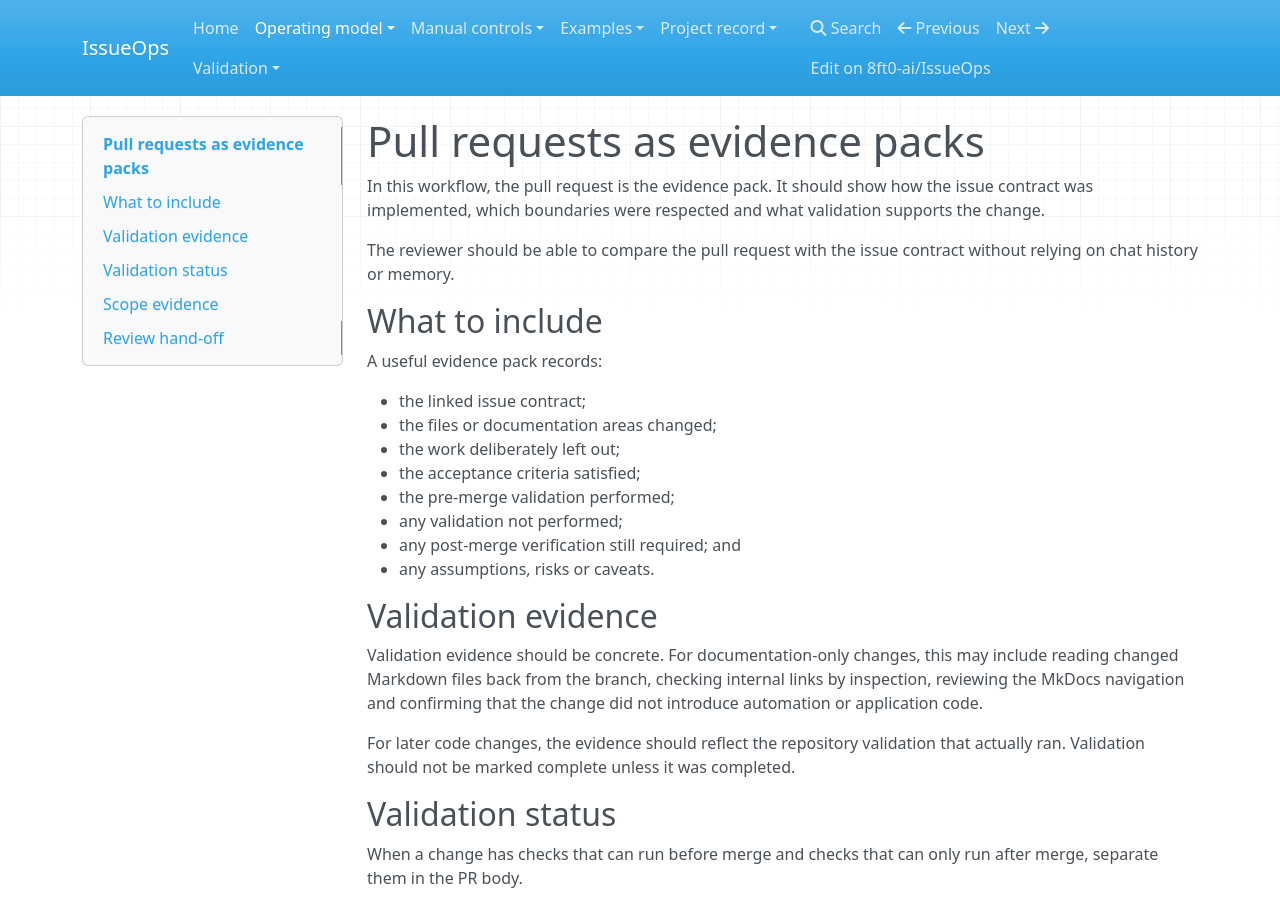
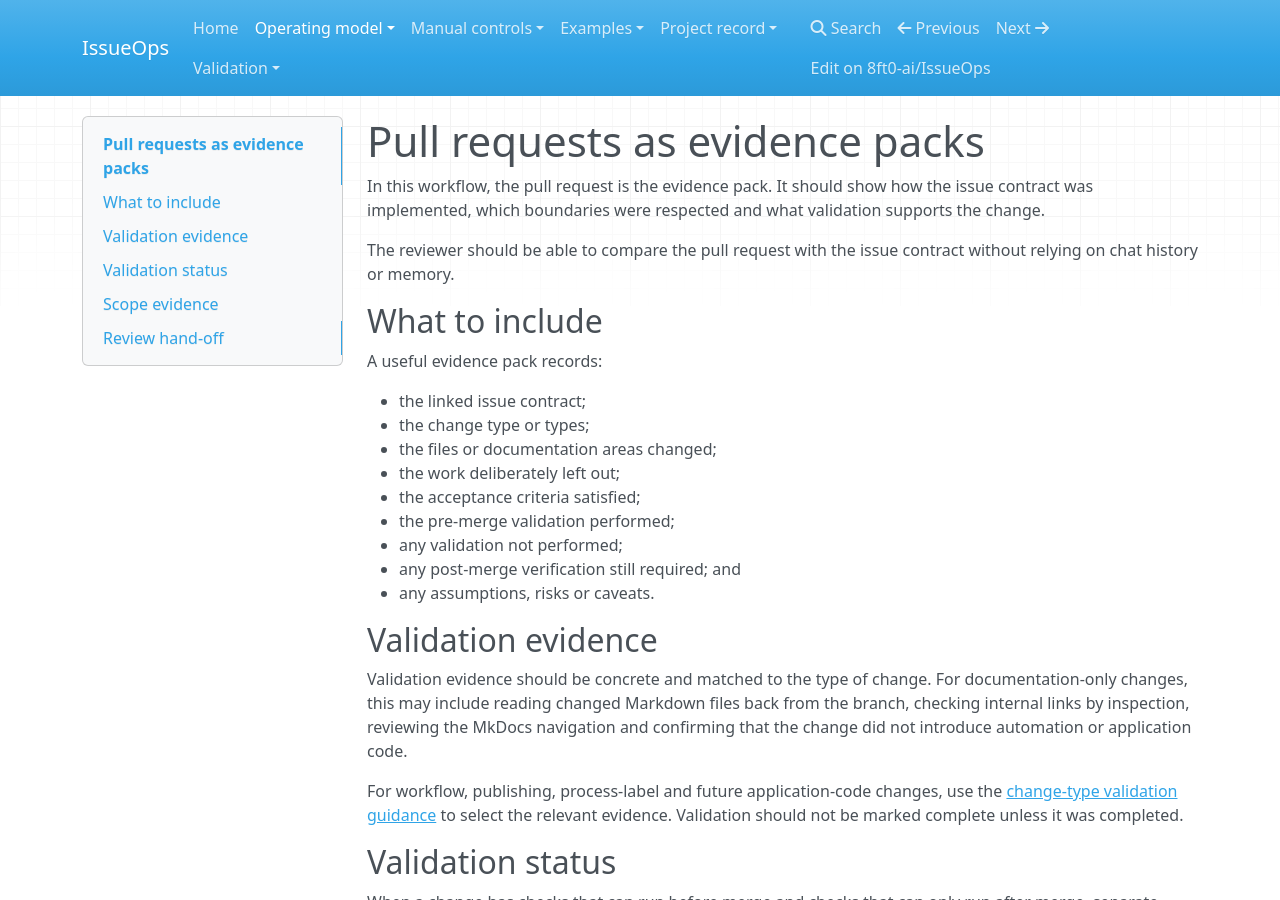
Before and after one commit to 8ft0-ai/IssueOps, an MkDocs documentation site: the page built from docs/pr-evidence-packs.md, in a window 1280 px wide and 900 px high. Built offline with MkDocs 1.6.1, drawn with Linux system fonts in a browser that asks for light colours; nearby versions of some CDN libraries.

Commit message:
Link evidence packs to change-type validation

```diff
--- a/docs/pr-evidence-packs.md
+++ b/docs/pr-evidence-packs.md
@@ -9,6 +9,7 @@ The reviewer should be able to compare the pull request with the issue contract
 A useful evidence pack records:
 
 - the linked issue contract;
+- the change type or types;
 - the files or documentation areas changed;
 - the work deliberately left out;
 - the acceptance criteria satisfied;
@@ -19,9 +20,9 @@ A useful evidence pack records:
 
 ## Validation evidence
 
-Validation evidence should be concrete. For documentation-only changes, this may include reading changed Markdown files back from the branch, checking internal links by inspection, reviewing the MkDocs navigation and confirming that the change did not introduce automation or application code.
+Validation evidence should be concrete and matched to the type of change. For documentation-only changes, this may include reading changed Markdown files back from the branch, checking internal links by inspection, reviewing the MkDocs navigation and confirming that the change did not introduce automation or application code.
 
-For later code changes, the evidence should reflect the repository validation that actually ran. Validation should not be marked complete unless it was completed.
+For workflow, publishing, process-label and future application-code changes, use the [change-type validation guidance](change-type-validation.md) to select the relevant evidence. Validation should not be marked complete unless it was completed.
 
 ## Validation status
 
```
